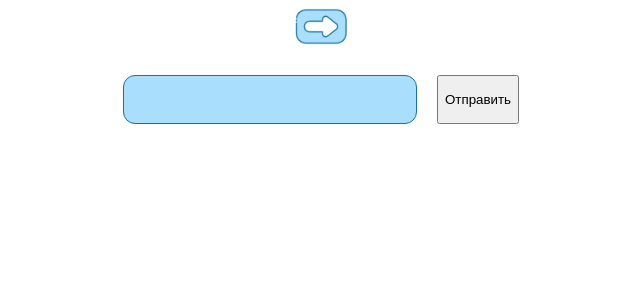
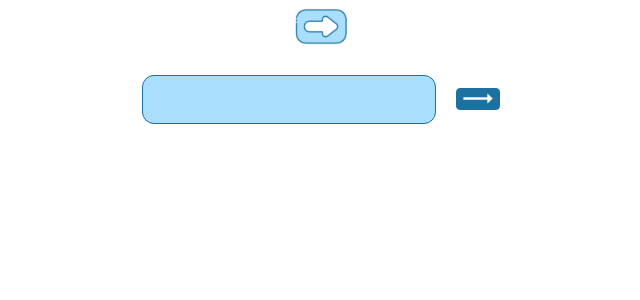
Before and after one commit to SensNyaha/react-translate, a React (Create React App) app: page / in a window 1280 px wide. Shown: the top 300 px of the page, without its empty margins (319-959 px from the left). Built offline with nearby package versions, Linux system fonts and the light colour scheme.

Commit message:
стайлинг инпута

```diff
--- a/src/components/WordInputForm/WordInputForm.scss
+++ b/src/components/WordInputForm/WordInputForm.scss
@@ -3,6 +3,7 @@
 
     display: flex;
     justify-content: center;
+    align-items: center;
     gap: 20px;
 
     &__input {
@@ -10,7 +11,7 @@
         padding: 10px;
 
         background-color: #A9DEFC;
-        border: solid 1px #1D71A0;;
+        border: solid 1px #1D71A0;
         border-radius: 12px;
         outline: none;
 
@@ -26,4 +27,32 @@
 
         text-align: center;
     }
+
+    &__button {
+        background-color: #1D71A0;
+        border: solid 1px #1D71A0;
+        border-radius: 4px;
+        outline: none;
+        color: #1D71A0;
+
+        cursor: pointer;
+
+        font-family:system-ui, -apple-system, BlinkMacSystemFont, 'Segoe UI', Roboto, Oxygen, Ubuntu, Cantarell, 'Open Sans', 'Helvetica Neue', sans-serif;
+
+        transition: all .5s;
+
+        img {
+            width: 30px;
+            filter: invert(1);
+            transition: all .5s;
+        }
+
+        &:hover {
+            background-color: #A9DEFC;
+
+            img {
+                filter: invert(.5);
+            }
+        }
+    }
 }
--- a/src/components/WordInputForm/WordInputForm.tsx
+++ b/src/components/WordInputForm/WordInputForm.tsx
@@ -5,6 +5,7 @@
 import { IAppReducer } from "../../store/reducers/appReducer";
 
 import './WordInputForm.scss';
+import arrowRight from './arrow-right.png';
 
 const WordInputForm = () => {
     const dispatch = useDispatch();
@@ -18,7 +19,7 @@
         }}>
         <input className="input-form__input" type="text" value={state.currentInput} onChange={(e) => {dispatch(setCurrentInput(e.target.value))}}/>
         <button className="input-form__button">
-                Отправить
+            <img src={arrowRight} alt="" />
         </button>
         </form> );
 }
```
Also changed, not shown: src/components/WordInputForm/arrow-right.png (added).
